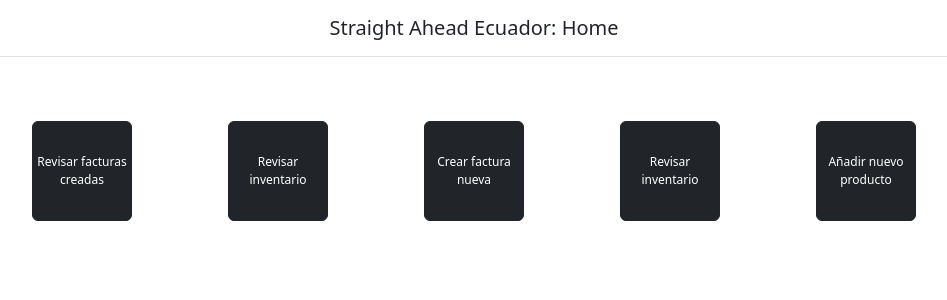
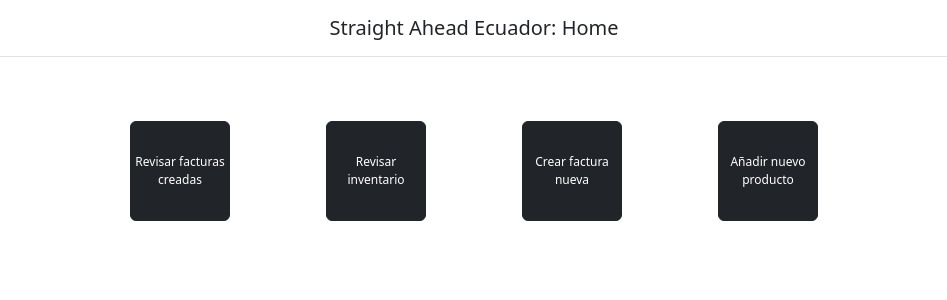
Before and after one commit to Malvibrosos-SistemasEmpresariales/FrontEnd-ERP, an Angular app: page /home in a window 1280 px wide. Shown: the top 300 px of the page, without its empty margins (166-1113 px from the left). Built offline with nearby package versions, Linux system fonts and the light colour scheme.

Commit message:
Update home.component.html

```diff
--- a/src/app/home/home.component.html
+++ b/src/app/home/home.component.html
@@ -6,7 +6,6 @@
     <button type="button" class="btn btn-dark btn-square-md mx-5 my-5" routerLink="/facturas">Revisar facturas creadas</button>
     <button type="button" class="btn btn-dark btn-square-md mx-5" routerLink="/inventarios">Revisar inventario</button>
     <button type="button" class="btn btn-dark btn-square-md mx-5" routerLink="/facturas/create">Crear factura nueva</button>
-    <button type="button" class="btn btn-dark btn-square-md mx-5">Revisar inventario</button>
     <button type="button" class="btn btn-dark btn-square-md mx-5" routerLink="/productos/crear">Añadir nuevo producto</button>
   </div>
 </div>
```
